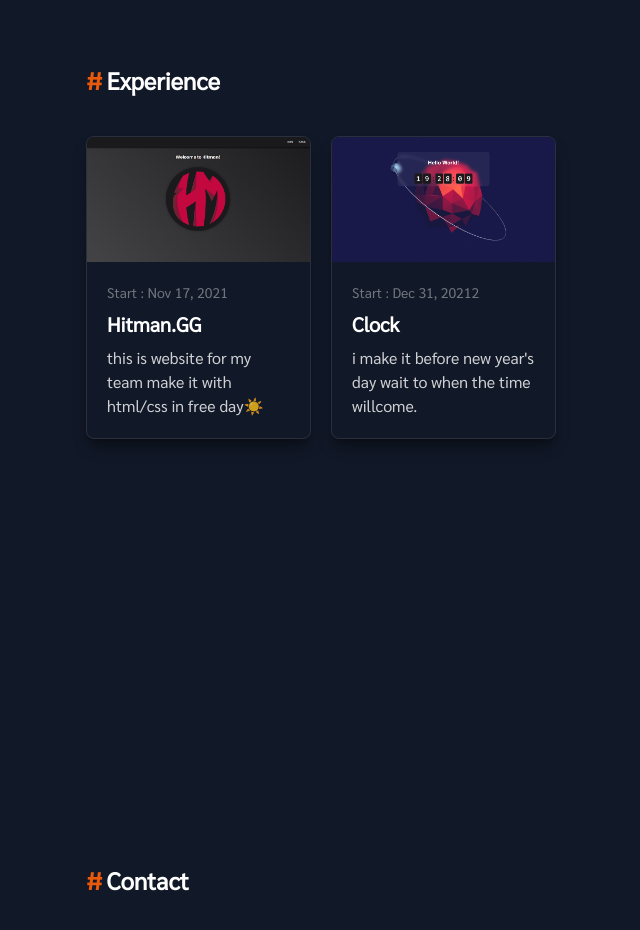
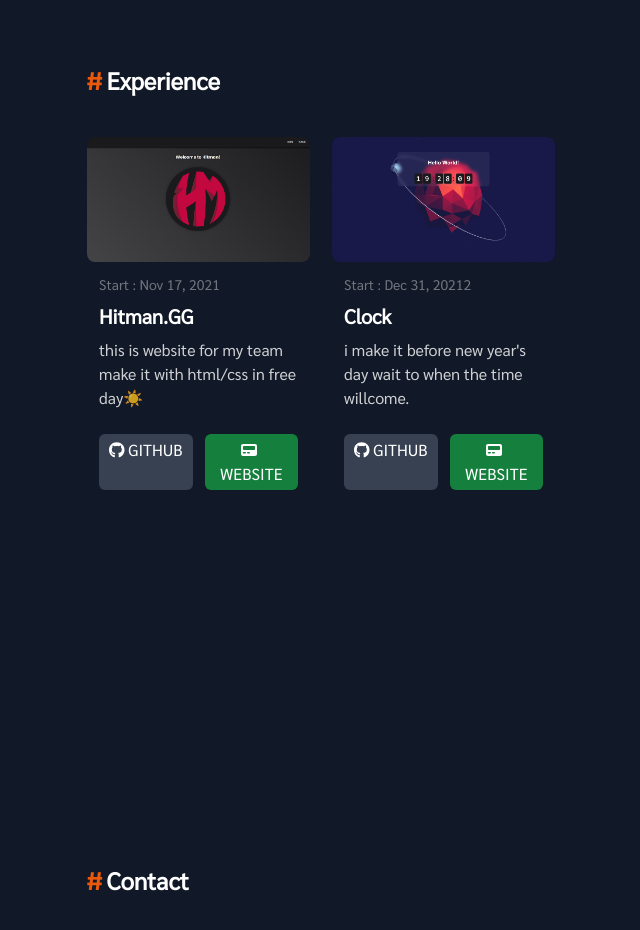
Before and after one commit to 9Kritsada/N9KSD, a React (Vite) app: page / in a window 1280 px wide. Shown: the part 3440-4370 px from the top of the page, without its empty margins (74-714 px from the left). Built offline with nearby package versions, Linux system fonts and the light colour scheme; a web font is replaced by a local one.

Commit message:
Add faBrands and Update Web2

```diff
--- a/package.json
+++ b/package.json
@@ -11,6 +11,7 @@
   },
   "dependencies": {
     "@fortawesome/fontawesome-svg-core": "^6.4.0",
+    "@fortawesome/free-brands-svg-icons": "^6.4.0",
     "@fortawesome/free-regular-svg-icons": "^6.4.0",
     "@fortawesome/free-solid-svg-icons": "^6.4.0",
     "@fortawesome/react-fontawesome": "^0.2.0",
--- a/src/App.jsx
+++ b/src/App.jsx
@@ -1,6 +1,8 @@
 import { useState, useEffect } from "react";
 import { FontAwesomeIcon } from "@fortawesome/react-fontawesome";
 import { faCloudMoon, faBars } from "@fortawesome/free-solid-svg-icons";
+import { faBtc } from "@fortawesome/free-brands-svg-icons"
+
 
 import AOS from "aos";
 import "aos/dist/aos.css";
@@ -10,7 +12,7 @@
 
 function App() {
   useEffect(() => {
-    AOS.init({duration:1000});
+    AOS.init({ duration: 1000 });
   }, []);
   const [darkMode, setDarkMode] = useState(true);
   const [isHidden, setIsHidden] = useState(true);
--- a/src/components/UI/card.jsx
+++ b/src/components/UI/card.jsx
@@ -1,21 +1,45 @@
+import { FontAwesomeIcon } from "@fortawesome/react-fontawesome";
+import { faGithub } from "@fortawesome/free-brands-svg-icons";
+import { faPager } from "@fortawesome/free-solid-svg-icons";
+
 export default function card(props) {
   return (
     <>
-      <a
-        href={props.link}
-        target="_blank"
-        data-aos="fade-up"
-        data-aos-delay={50 + ((props.list+1)*50)}
-      >
-        <div className="rounded-lg overflow-hidden shadow-lg shadow-black/40 border border-white/10 h-full">
-          <img src={`/${props.img}`} className="aspect-video object-cover" />
-          <div className="p-5 space-y-2 h-full">
+      <div>
+        <div
+          className="rounded-lg overflow-hidden hover:shadow-lg shadow-black/40 border border-white/0 hover:border-white/10 duration-300"
+          data-aos="fade-up"
+          data-aos-delay={50 + (props.list + 1) * 50}
+        >
+          <img
+            src={`/${props.img}`}
+            className="aspect-video object-cover rounded-lg"
+          />
+          <div className="p-3 space-y-2 h-full">
             <p className="text-sm opacity-40">{props.date}</p>
             <h1 className="text-xl font-bold">{props.title}</h1>
             <p className="line-clamp-3 opacity-80">{props.des}</p>
           </div>
+          <div className="p-3 flex gap-3">
+            <a
+              href={props.link_github}
+              target="_blank"
+              className="text-center px-2 w-full bg-gray-700 py-1 rounded-md text-white"
+            >
+              <FontAwesomeIcon icon={faGithub} className="mr-1" />
+              GITHUB
+            </a>
+            <a
+              href={props.link_website}
+              target="_blank"
+              className="text-center px-2 w-full bg-green-700 py-1 rounded-md text-white"
+            >
+              <FontAwesomeIcon icon={faPager} className="mr-1" />
+              WEBSITE
+            </a>
+          </div>
         </div>
-      </a>
+      </div>
     </>
   );
 }
--- a/src/components/sections/web2.jsx
+++ b/src/components/sections/web2.jsx
@@ -7,14 +7,16 @@
       des: "this is website for my team make it with html/css in free day☀️",
       date: "Start : Nov 17, 2021",
       img: "exp1.png",
-      link: "https://9kritsada.github.io/Hitman.GG/",
+      link_github: "https://github.com/9Kritsada/Hitman.GG",
+      link_website: "https://9kritsada.github.io/Hitman.GG/",
     },
     {
       title: "Clock",
       des: "i make it before new year's day wait to when the time willcome.",
       date: "Start : Dec 31, 20212",
       img: "exp2.png",
-      link: "https://9kritsada.github.io/Clock/",
+      link_github: "https://github.com/9Kritsada/Clock",
+      link_website: "https://9kritsada.github.io/Clock/",
     },
   ];
 
@@ -34,7 +36,8 @@
                 des={e.des}
                 date={e.date}
                 img={e.img}
-                link={e.link}
+                link_github={e.link_github}
+                link_website={e.link_website}
               />
             );
           })}
--- a/src/index.css
+++ b/src/index.css
@@ -42,6 +42,9 @@
   .hash {
     @apply font-bold text-orange-600 mr-1
   }
+  .img_3d {
+    transform: perspective(1500px) rotateY(-30deg);
+  }
   .spin {
     transform: rotate(0deg);
     animation: spinnimate 3s infinite linear;
```
Also changed, not shown: 1 other file (tests, documents, lock files or other folders).
